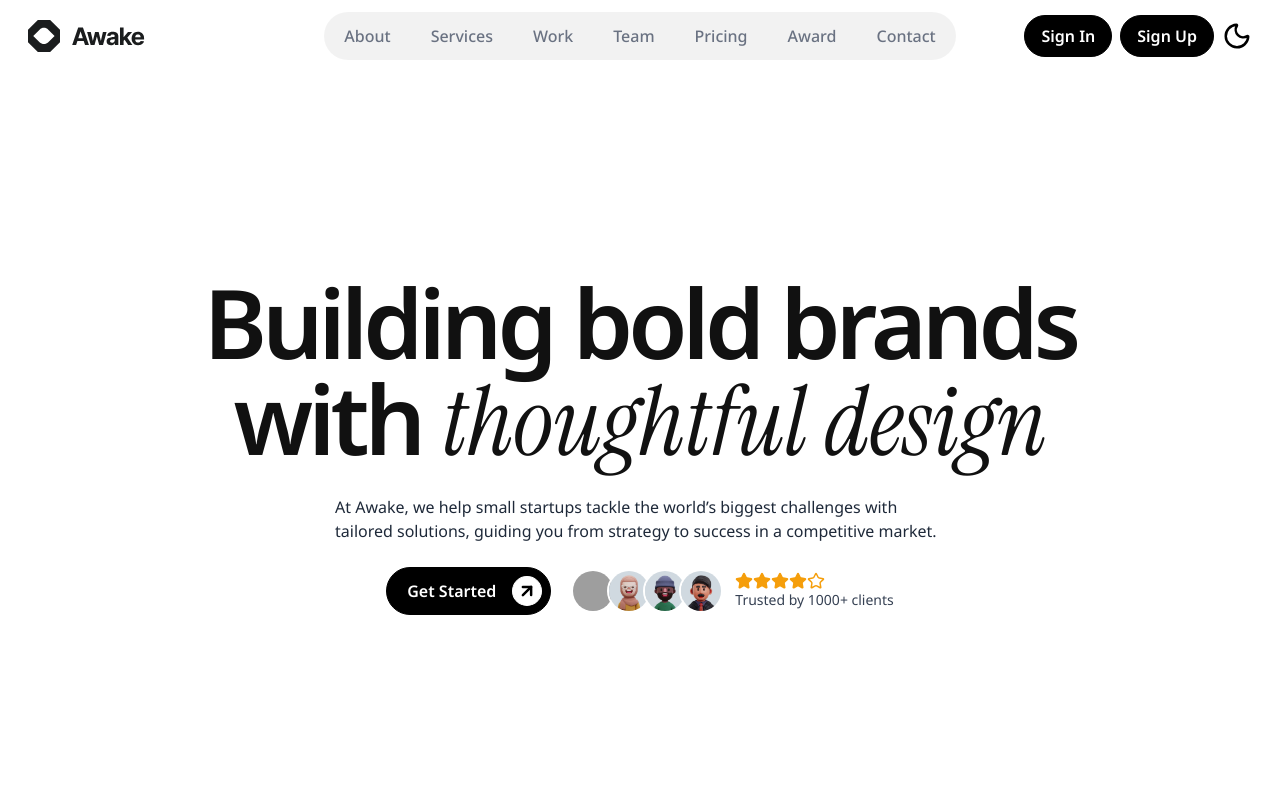
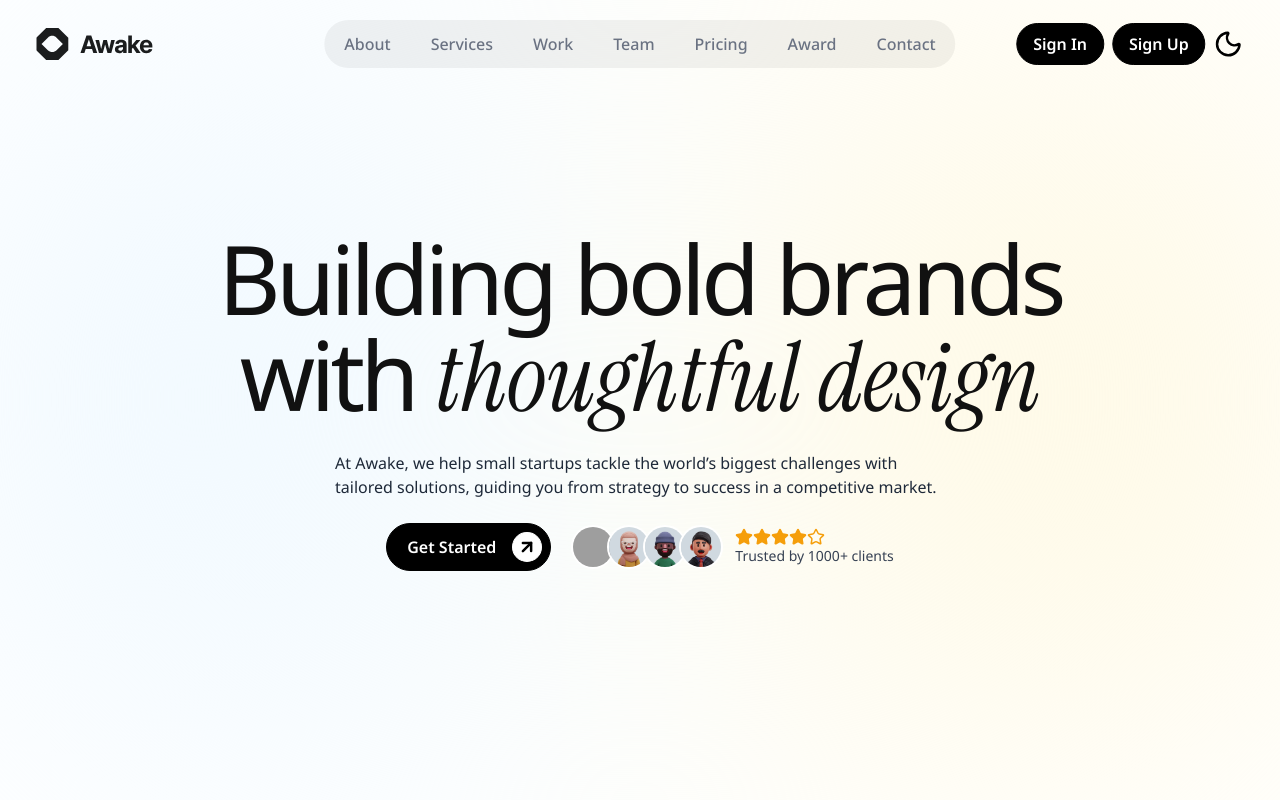
Before and after one commit to Bharat-Rajoriya/Agency-Site, a React (Vite) app: page / in a window 1280 px wide. Shown: the top 800 px of the page. Built offline with nearby package versions, Linux system fonts and the light colour scheme; grey boxes are pictures that could not be loaded.

Commit message:
NavBar Fix

```diff
--- a/src/component/Home Page/HeroSection.tsx
+++ b/src/component/Home Page/HeroSection.tsx
@@ -9,8 +9,9 @@ import Avatar4 from "../../assets/images/Home-page/HeroSec/avatar_4.jpg"
 
 const HeroSection = () => {
   return (
-    <div className="containerd h-[90vh] justify-center items-center flex-col sm:gap-6 gap-4 before:bg-linear-to-r before:from-sky-100 before:via-white before:to-amber-100 before:blur-3xl">
-        <h1 className="text-8xl text-center font-semibold filter: blur(0px); opacity: 1; tracking-tighter max-w-5xl ">
+    <div className="containerd h-screen justify-center items-center flex-col sm:gap-6 gap-4 relative overflow-hidden">
+        <div className="absolute bg-linear-to-r from-sky-100 via-white to-amber-100 w-full h-screen rounded-full blur-[180px] -z-10"> </div>
+        <h1 className="text-8xl text-center filter: blur(0px); opacity: 1; tracking-tighter max-w-5xl ">
             Building bold brands with <span className="span-txt">thoughtful design</span>
         </h1>
         <p className="max-w-152.5 text-gray-800">
--- a/src/component/Navbar.tsx
+++ b/src/component/Navbar.tsx
@@ -1,15 +1,30 @@
 import { Link } from "react-router-dom"
 import Logo from "../assets/images/Logo.svg"
 import NavMenu from "./NavMenu"
-import { useState } from "react"
+import { useEffect, useState } from "react"
 import { Moon, SunDim } from "lucide-react"
 
 const Navbar = () => {
 
   const [theme, setTheme] = useState(false)
+  const [menubg, setMenubg] = useState(false)
+
+  useEffect(() => {
+    const handleScroll = () => {
+      setMenubg(window.scrollY >= 100)
+    }
+
+    window.addEventListener("scroll", handleScroll)
+
+    handleScroll()
+
+    return () => {
+      window.removeEventListener("scroll", handleScroll)
+    }
+  }, [])
 
   return (
-    <div className="containerd justify-between items-center py-3">
+    <div className={`containerd fixed top-0 left-1/2 -translate-x-1/2 rounded-full w-fit justify-between items-center py-3 z-999  gap-12 mt-2 ${menubg ? 'bg-white shadow-md' : 'bg-transparent'}`}>
       <div className="items-center min-w-60"><Link to="/"><img src={Logo} alt="" /></Link></div>
       <div className="flex justify-center"><NavMenu></NavMenu></div>
       <div className="flex justify-end gap-2 items-center min-w-60">
```
